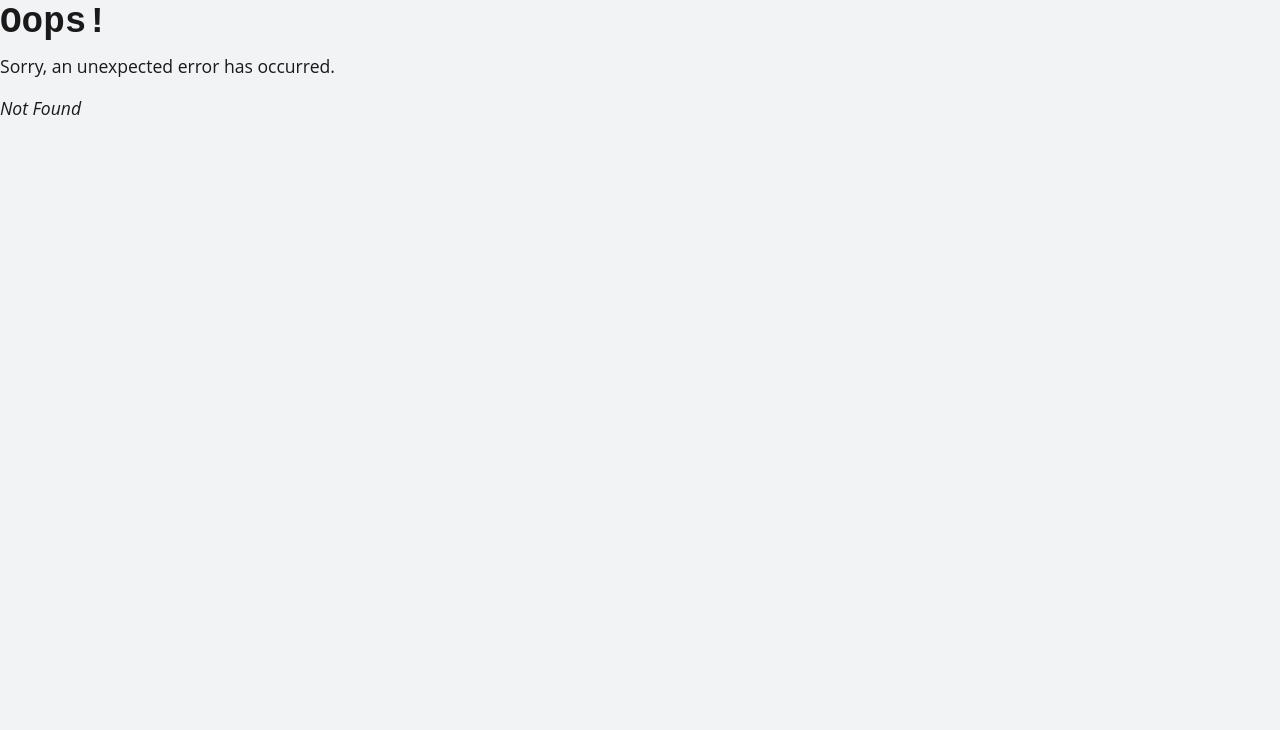
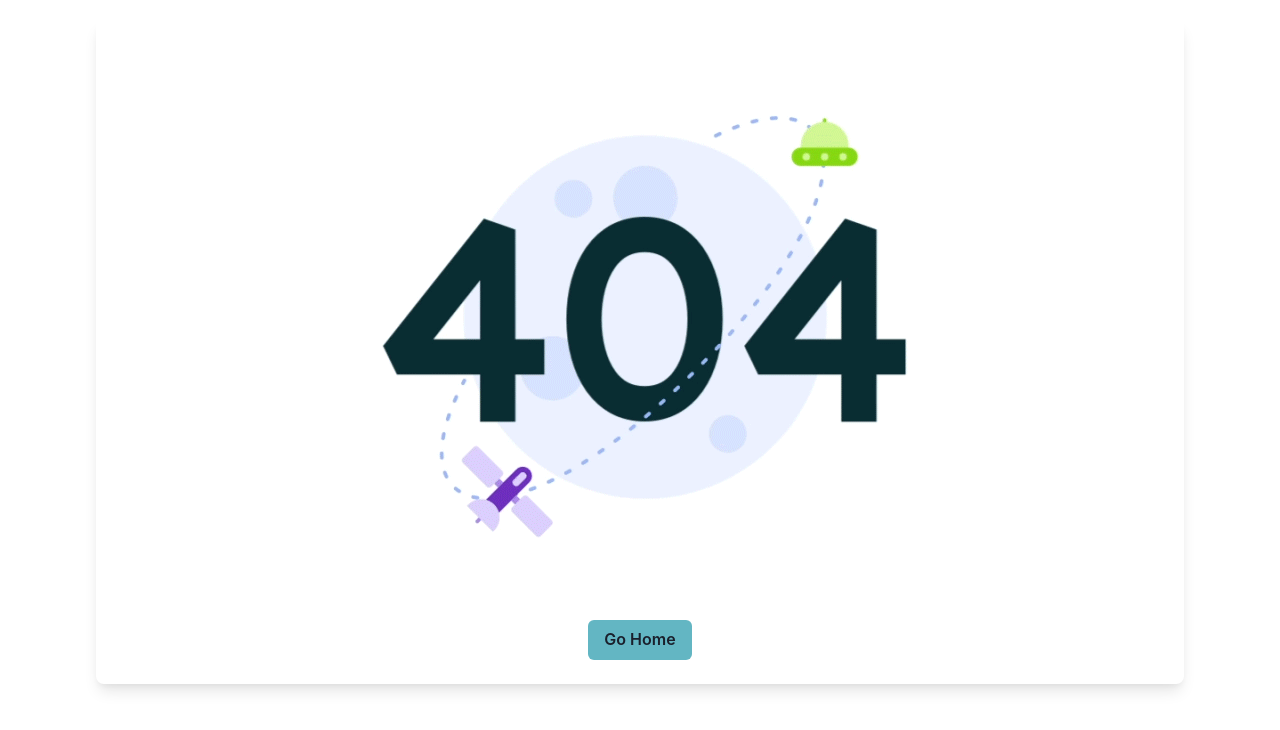
Before and after one commit to Uwttn/FlipIt, a React (Vite) app in the folder client/: page /404 in a window 1280 px wide. Before the commit this address had no page. Shown: the top 730 px of the page. Built offline with nearby package versions, Linux system fonts and the light colour scheme.

Commit message:
added page not found and authentication on routes

```diff
--- a/client/src/App.jsx
+++ b/client/src/App.jsx
@@ -40,15 +40,16 @@ const client = new ApolloClient({
 function App() {
   const location = useLocation();
   const isHomePage = location.pathname === "/";
+  const isNotFoundPage = location.pathname === "/404";
   return (
     <ChakraProvider>
       <ApolloProvider client={client}>
         <div className="flex-column justify-flex-start min-100-vh">
-          {!isHomePage && <Header />}
+          {!isHomePage && !isNotFoundPage && <Header />}
           <div className="container">
             <Outlet />
           </div>
-          {!isHomePage && <Footer />}
+          {!isHomePage && !isNotFoundPage && <Footer />}
         </div>
       </ApolloProvider>
     </ChakraProvider>
--- a/client/src/components/Header/index.jsx
+++ b/client/src/components/Header/index.jsx
@@ -1,11 +1,11 @@
-import Auth from "../../utils/auth";
+import auth from "../../utils/auth";
 import { Link } from "@chakra-ui/react";
 import { Navigate, useNavigate } from "react-router-dom";
 
 const Header = () => {
   const logout = (event) => {
     event.preventDefault();
-    Auth.logout();
+    auth.logout();
   };
   return (
     <header className="main-header flex-row align-center">
@@ -16,7 +16,7 @@ const Header = () => {
           </Link>
         </div>
         <div className="menu">
-          {Auth.loggedIn() ? (
+          {auth.loggedIn() ? (
             <>
               <Link className="header-link" href="/welcome">
                 Create Deck
@@ -33,12 +33,6 @@ const Header = () => {
             </>
           ) : (
             <>
-              <Link className="header-link" href="/">
-                Create Deck
-              </Link>
-              <Link className="header-link" href="/study">
-                Study Mode
-              </Link>
               <Link className="header-link" href="/login">
                 Login
               </Link>
--- a/client/src/main.jsx
+++ b/client/src/main.jsx
@@ -1,5 +1,9 @@
 import ReactDOM from "react-dom/client";
-import { createBrowserRouter, RouterProvider } from "react-router-dom";
+import {
+  createBrowserRouter,
+  Navigate,
+  RouterProvider,
+} from "react-router-dom";
 
 import App from "./App.jsx";
 import LandingPage from "./pages/LandingPage.jsx";
@@ -13,6 +17,8 @@ import MyDecks from "./pages/MyDecks.jsx";
 import DeckSelect from "./pages/DeckSelect.jsx";
 import CardList from "./pages/CardList.jsx";
 import StudyMode from "./pages/StudyMode.jsx";
+import PageNotFound from "./pages/PageNotFound.jsx";
+import PrivateRoute from "./utils/PrivateRoute";
 
 const router = createBrowserRouter([
   {
@@ -26,7 +32,11 @@ const router = createBrowserRouter([
       },
       {
         path: "/welcome",
-        element: <Welcome />,
+        element: (
+          <PrivateRoute>
+            <Welcome />
+          </PrivateRoute>
+        ),
       },
       {
         path: "/login",
@@ -50,19 +60,43 @@ const router = createBrowserRouter([
       },
       {
         path: "/decks",
-        element: <MyDecks />,
+        element: (
+          <PrivateRoute>
+            <MyDecks />
+          </PrivateRoute>
+        ),
       },
       {
         path: "/deck/:deckId",
-        element: <CardList />,
+        element: (
+          <PrivateRoute>
+            <CardList />
+          </PrivateRoute>
+        ),
       },
       {
         path: "/study",
-        element: <DeckSelect />,
+        element: (
+          <PrivateRoute>
+            <DeckSelect />
+          </PrivateRoute>
+        ),
       },
       {
         path: "/study/:deckId",
-        element: <StudyMode />,
+        element: (
+          <PrivateRoute>
+            <StudyMode />
+          </PrivateRoute>
+        ),
+      },
+      {
+        path: "*",
+        element: <Navigate to="/404" />,
+      },
+      {
+        path: "/404",
+        element: <PageNotFound />,
       },
     ],
   },
--- /dev/null
+++ b/client/src/pages/PageNotFound.jsx
@@ -0,0 +1,30 @@
+import React from "react";
+
+import { Link } from "react-router-dom";
+
+import { Button, Flex } from "@chakra-ui/react";
+
+const PageNotFound = () => {
+  return (
+    <main>
+      <Flex
+        display="flex"
+        justifyContent="center"
+        alignItems="center"
+        borderRadius="lg"
+        boxShadow="lg"
+        direction="column"
+        align="center"
+      >
+        <img src="notFound.gif" alt="page found" />
+        <Link to="/welcome">
+          <Button bg="#63b6c3" mb={6}>
+            Go Home
+          </Button>
+        </Link>
+      </Flex>
+    </main>
+  );
+};
+
+export default PageNotFound;
--- /dev/null
+++ b/client/src/utils/PrivateRoute.jsx
@@ -0,0 +1,12 @@
+import { Navigate } from "react-router-dom";
+import Auth from "./auth";
+
+const PrivateRoute = ({ children }) => {
+  if (!Auth.loggedIn()) {
+    return <Navigate to="/login" />;
+  }
+
+  return children;
+};
+
+export default PrivateRoute;
```
Also changed, not shown: client/src/pages/TestingFlip.jsx (added, +51 -0 lines), client/public/notFound.gif (added).
